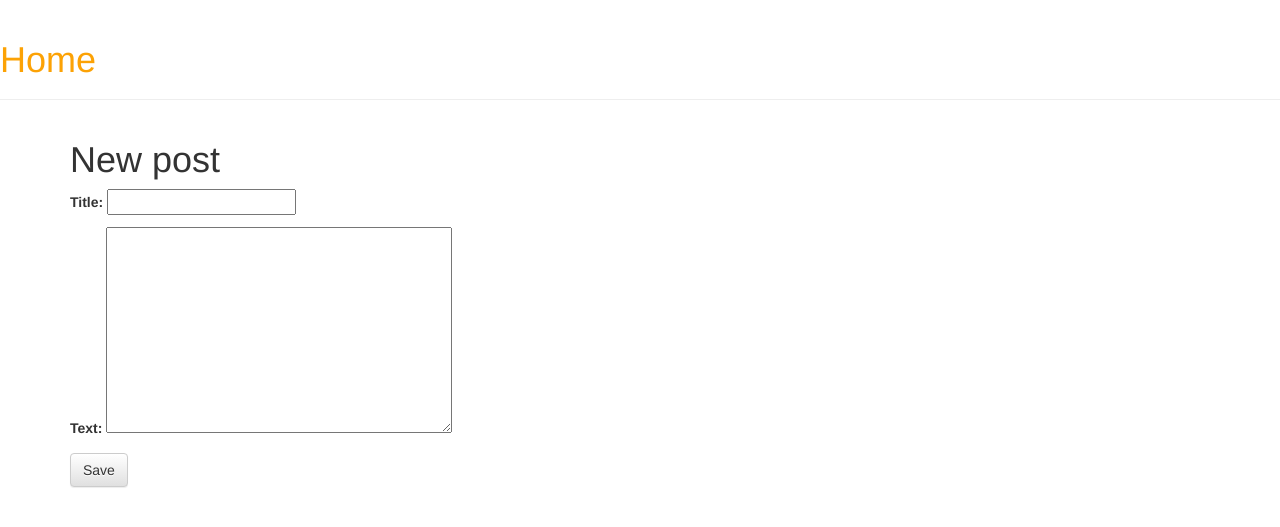
After one commit to s1lentvoice/DjangoLearn, a Django app: page /post/add/ in a window 1280 px wide. The commit adds this page. Shown: the top 527 px of the page. Run offline with Django 5.2, Linux system fonts and the light colour scheme; some libraries are stand-ins or nearby versions.

Commit message:
Added form for editing/submitting posts

```diff
--- a/CocoDjango/settings.py
+++ b/CocoDjango/settings.py
@@ -25,7 +25,7 @@ BASE_DIR = Path(__file__).resolve().parent.parent
 SECRET_KEY = 'django-insecure-$cl7rnarrwmox4y)qfdevn1xh6maltg*gue4)gc=$3mm=j-ec9'
 
 # SECURITY WARNING: don't run with debug turned on in production!
-DEBUG = True
+DEBUG = False
 
 ALLOWED_HOSTS = ['127.0.0.1', 'my.beloved.domen']
 
--- a/CocoDjango/urls.py
+++ b/CocoDjango/urls.py
@@ -21,3 +21,5 @@ urlpatterns = [
     path('admin/', admin.site.urls),
     path('', include("blog.urls")),
 ]
+
+handler404 = 'blog.views.handler404'
--- /dev/null
+++ b/blog/forms.py
@@ -0,0 +1,8 @@
+from django import forms
+
+from .models import Post
+
+class PostForm(forms.ModelForm):
+    class Meta:
+        model = Post
+        fields = ('title', 'text')
--- a/blog/models.py
+++ b/blog/models.py
@@ -2,16 +2,19 @@ from django.db import models
 from django.conf import settings
 from django.utils import timezone
 from django.urls import reverse
-from .managers import PostPublishedManager
+from .managers import PostPublishedManager, PostManager
 
 
 class Post(models.Model):
-    published = PostPublishedManager()
     author = models.ForeignKey(settings.AUTH_USER_MODEL, on_delete=models.CASCADE)
+
     title = models.CharField(max_length=200)
     text = models.TextField()
     created_date = models.DateTimeField(default=timezone.now)
     published_date = models.DateTimeField(blank=True, null=True)
+
+    objects = PostManager()
+    published = PostPublishedManager()
 
     def is_publish(self):
         return True if self.published_date else False
--- /dev/null
+++ b/blog/templates/blog/post_edit.html
@@ -0,0 +1,10 @@
+{% extends 'blog/base.html' %}
+
+{% block content %}
+<h1>New post</h1>
+<form method="POST" class="post-form">
+    {% csrf_token %}
+    {{ form.as_p }}
+    <button type="submit" class="save btn btn-default">Save</button>
+</form>
+{% endblock %}
--- a/blog/templates/blog/post_list.html
+++ b/blog/templates/blog/post_list.html
@@ -1,13 +1,12 @@
 {% extends 'blog/base.html' %}
 
 {% block content %}
-
     {% for post in posts %}
     <div class="post">
         <div class="date">
             <p>Publish date: {{ post.published_date }}</p>
         </div>
-            <h1><a href="">{{ post.title }}</a></h2>
+            <h1><a href="{{ post.get_absolute_url }}">{{ post.title }}</a></h2>
             <p>{{ post.text|linebreaksbr }}</p>
         </div>
     {% endfor %}
--- a/blog/urls.py
+++ b/blog/urls.py
@@ -5,4 +5,5 @@ from . import views
 urlpatterns = [
     path('', views.post_list, name='post_list'),
     path('posts/<int:id>/', views.post_detail, name='post_detail'),
+    path('post/add/', views.post_add, name='post_add')
 ]
--- a/blog/views.py
+++ b/blog/views.py
@@ -1,11 +1,25 @@
-from django.shortcuts import render, get_object_or_404
+from django.shortcuts import render, get_object_or_404, redirect
 from django.utils import timezone
 
+from .forms import PostForm
 from .models import Post
 
 
+def post_add(request):
+    if request.method == "POST":
+        form = PostForm(request.POST)
+        if form.is_valid():
+            post = form.save(commit=False)
+            post.author = request.user
+            post.published_date = timezone.now()
+            post.save()
+            return redirect('post_detail', id=post.id)
+    else:
+        form = PostForm()
+    return render(request, 'blog/post_edit.html', {'form': form})
+
 def post_list(request):
-    posts = Post.published.all().order_by('published_date')
+    posts = Post.objects.for_user(user=request.user)
     return render(request, 'blog/post_list.html', {'posts': posts})
 
 def post_detail(request, id):
@@ -13,3 +27,8 @@ def post_detail(request, id):
     if not post.is_publish() and not request.user.is_staff:
         raise Http404("Page not found")
     return render(request, 'blog/post_details.html', {'post': post})
+
+def handler404(request, exception, template_name="404.html"):
+    response = render(request, "404.html")
+    response.status_code = 404
+    return response
```
Also changed, not shown: blog/managers.py (+14 -0 lines), blog/templates/blog/404.html (added, +10 -0 lines).
